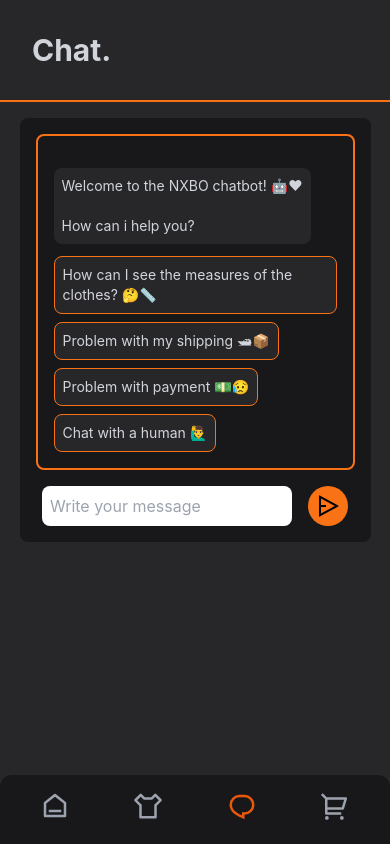
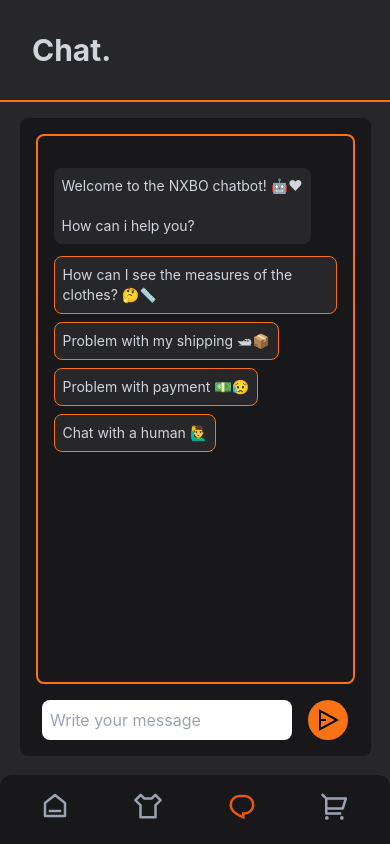
Before and after one commit to MustaCH/NXBOStore, a React (Create React App) app: page /chat in a window 390 px wide. Built offline with nearby package versions, Linux system fonts and the light colour scheme.

Commit message:
[feature] - modified chat's mobile height

```diff
--- a/src/screens/chat/index.jsx
+++ b/src/screens/chat/index.jsx
@@ -91,7 +91,7 @@
       <div className="flex justify-center mt-4 lg:mt-12">
         <div className="w-[90%]  bg-zinc-900 p-4 rounded-lg">
           <div
-            className="items-center max-h-[550px] lg:h-[600px] m-0 lg:m-12 lg:mb-4 p-4 border-2 border-orange-500 rounded-lg overflow-y-auto overflow-hidden"
+            className="items-center h-[550px] lg:h-[600px] m-0 lg:m-12 lg:mb-4 p-4 border-2 border-orange-500 rounded-lg overflow-y-auto overflow-hidden"
             ref={messagesRef}
           >
             <div className="flex flex-col gap-2 w-full ">
```
